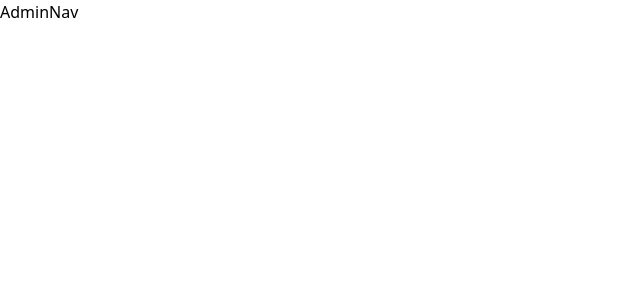
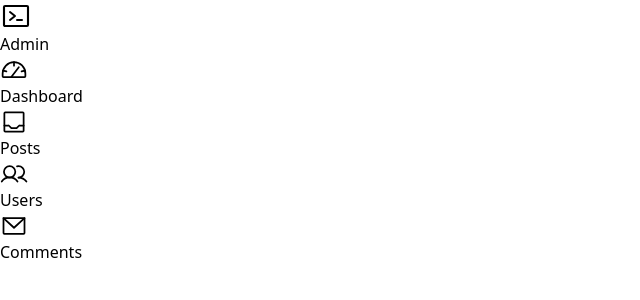
Before and after one commit to caiomartins1/simple-blog-next, a Next.js app: page /admin in a window 1280 px wide. Shown: the top 300 px of the page, without its empty margins (0-640 px from the left). Built offline with nearby package versions, Linux system fonts and the light colour scheme.

Commit message:
Add AdminNav component

```diff
--- a/src/components/AdminNav.tsx
+++ b/src/components/AdminNav.tsx
@@ -1,10 +1,71 @@
 import { NextPage } from 'next';
+import Link from 'next/link';
+import {
+  EnvelopeSimple,
+  Gauge,
+  TerminalWindow,
+  Tray,
+  Users,
+} from 'phosphor-react';
 
 interface Props {}
 
 const AdminNav: NextPage<Props> = () => {
   return (
-    <div className="h-screen w-60 bg-gray-200 dark:bg-gray-600">AdminNav</div>
+    <div className="h-screen w-60 bg-gray-200 dark:bg-gray-600">
+      <Link href={'/admin'} className="flex items-center space-x-2 p-3 mb-10">
+        <TerminalWindow
+          size={32}
+          className="dark:text-slate-100 text-gray-600"
+        />
+        <span className="text-xl font-semibold dark:text-slate-100 text-gray-600">
+          Admin
+        </span>
+      </Link>
+
+      <div>
+        <Link
+          href={'/admin'}
+          className="
+            flex
+            items-center text-base dark:text-slate-100 text-gray-600 hover:scale-[0.98] transition p-3
+          "
+        >
+          <Gauge size={28} />
+          <span className="ml-2">Dashboard</span>
+        </Link>
+        <Link
+          href={'/admin/posts'}
+          className="
+            flex
+            items-center text-base dark:text-slate-100 text-gray-600 hover:scale-[0.98] transition p-3
+          "
+        >
+          <Tray size={28} />
+          <span className="ml-2">Posts</span>
+        </Link>
+        <Link
+          href={'/admin/users'}
+          className="
+            flex
+            items-center text-base dark:text-slate-100 text-gray-600 hover:scale-[0.98] transition p-3
+          "
+        >
+          <Users size={28} />
+          <span className="ml-2">Users</span>
+        </Link>
+        <Link
+          href={'/admin/comments'}
+          className="
+            flex
+            items-center text-base dark:text-slate-100 text-gray-600 hover:scale-[0.98] transition p-3
+          "
+        >
+          <EnvelopeSimple size={28} />
+          <span className="ml-2">Comments</span>
+        </Link>
+      </div>
+    </div>
   );
 };
 export default AdminNav;
```
